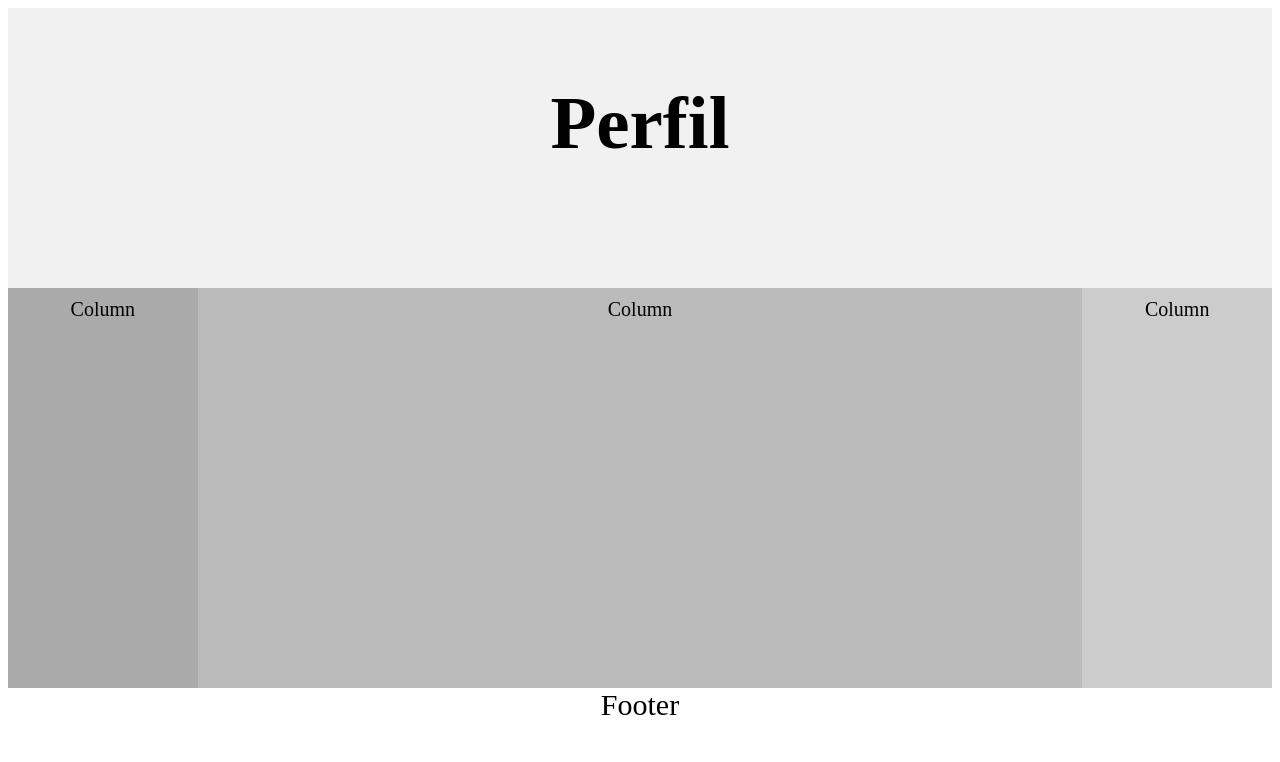
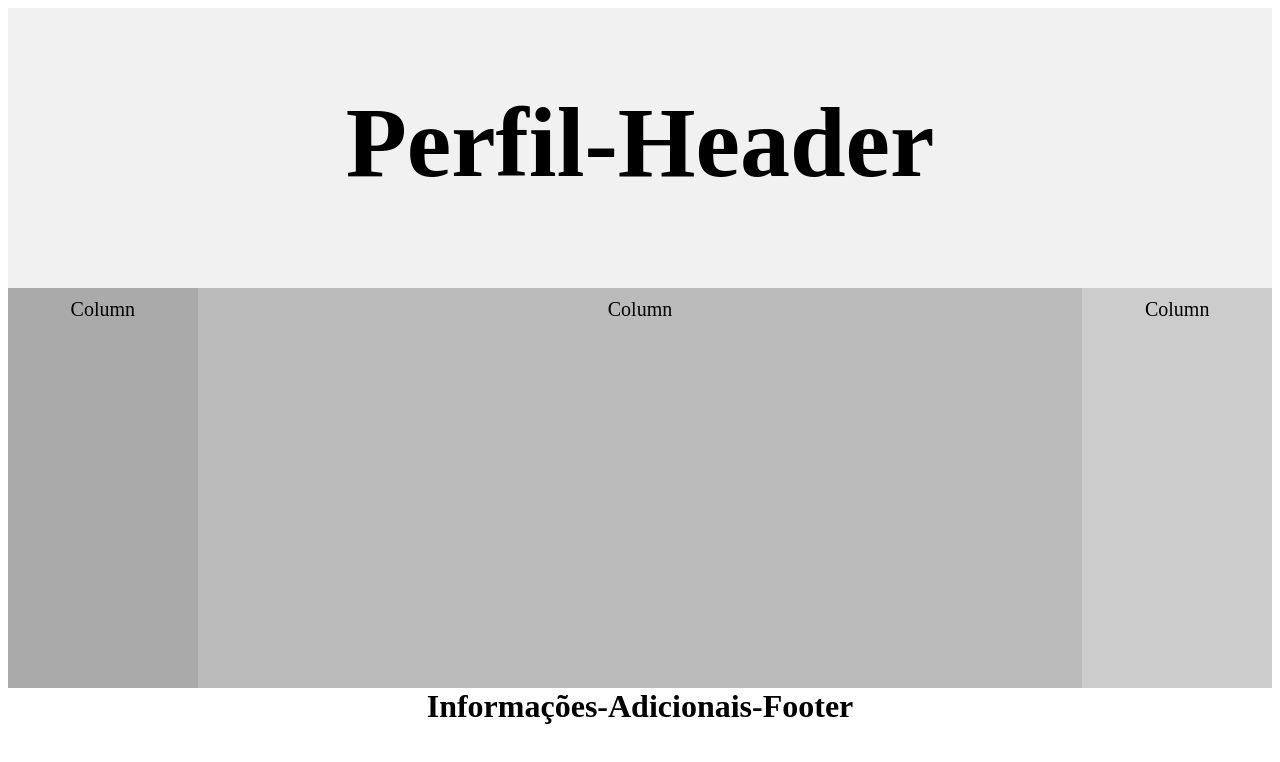
Before and after one commit to samaraCassie/Portifolio, a plain HTML site: page index.html in a window 1280 px wide. Drawn offline with Linux system fonts and the light colour scheme.

Commit message:
alteração teste

```diff
--- a/css/index.css
+++ b/css/index.css
@@ -37,7 +37,6 @@
     background-color: #f1f1f1;
     padding: 10px;
     height: 10vh;
-    font-size: 30px;
     text-align: center;
   }
 
--- a/index.html
+++ b/index.html
@@ -11,7 +11,9 @@
 <body>
 
     <div class="perfil">
-        <h2>Perfil</h2>
+        <header>
+          <h1>Perfil-Header</h1>
+        </header>
       </div>
 
       <div class="atributos">
@@ -21,7 +23,9 @@
       </div>
 
       <div class="footer">
-        <p>Footer</p>
+        <footer>
+          <h1>Informações-Adicionais-Footer</h1>
+        </footer>
       </div>
 
     <link rel="stylesheet" href="./css/index.css">
```
